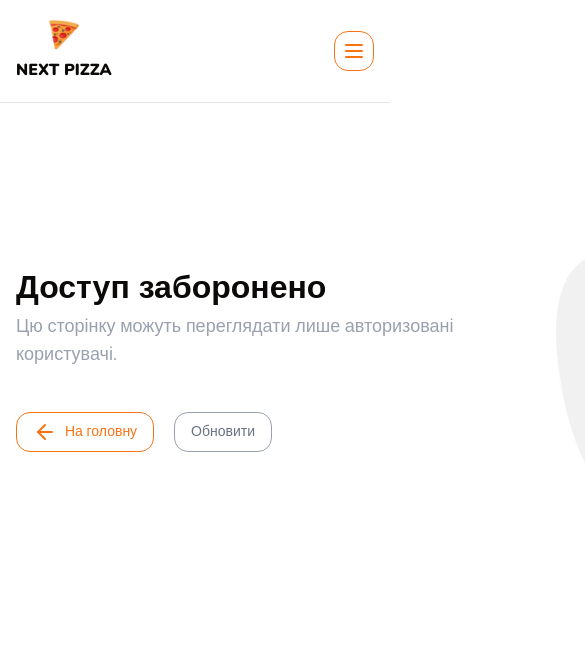
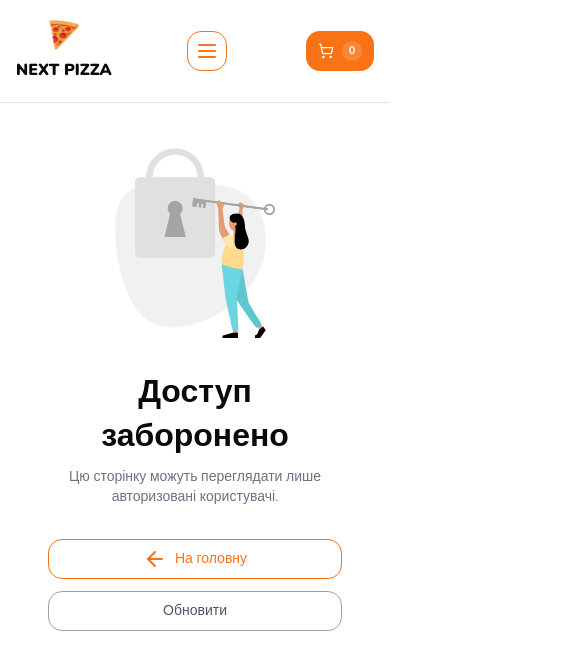
Before and after one commit to Needlife1/pizza, a Next.js app: page /not-auth in a window 390 px wide. Shown: the top 670 px of the page, 585 px wide, since content can reach past the window. Built offline with nearby package versions, Linux system fonts and the light colour scheme; no server answers.

Commit message:
finished adapting for mobile version

```diff
--- a/app/(checkout)/checkout/page.tsx
+++ b/app/(checkout)/checkout/page.tsx
@@ -19,6 +19,8 @@ import toast from 'react-hot-toast';
 import { useEffect, useState } from 'react';
 import { useSession } from 'next-auth/react';
 import { Api } from '@/shared/services/api-client';
+import Link from 'next/link';
+import { ArrowLeft } from 'lucide-react';
 
 export default function CheckoutPage() {
   const [submitting, setSubmitting] = useState(false);
@@ -87,6 +89,13 @@ export default function CheckoutPage() {
 
   return (
     <Container className="mt-10">
+      <Link
+        href="/"
+        className="self-start mb-4 text-primary hover:text-primary/90 flex items-center gap-1 text-sm md:text-base"
+      >
+        <ArrowLeft className="w-4 md:w-6" /> На головну
+      </Link>
+
       <Title
         text="Оформити замовлення"
         className="font-extrabold mb-8 text-4xl"
--- a/app/(root)/layout.tsx
+++ b/app/(root)/layout.tsx
@@ -19,7 +19,7 @@ export default function HomeLayout({
       <Suspense>
         <Header />
       </Suspense>
-      <div className="px-4 sm:px-6 lg:px-8 xl:px-10 py-25 sm:py-8 lg:py-10">
+      <div className="px-4 sm:px-6 lg:px-8 xl:px-10 pt-25 pb-5 sm:pb-25 sm:py-8 lg:py-10">
         {children}
         {modal}
       </div>
--- a/app/(root)/not-auth/page.tsx
+++ b/app/(root)/not-auth/page.tsx
@@ -3,13 +3,12 @@ import { InfoBlock } from "@/shared/components/shared";
 
 export default function NotAuthPage() {
     return (
-        <div className="mx-auto max-w-[900px] mt-20">
+      <div className="mx-auto max-w-[900px] mt-12 sm:mt-16 md:mt-20 px-4 sm:px-6 md:px-8">
         <InfoBlock
           title="Доступ заборонено"
           text="Цю сторінку можуть переглядати лише авторизовані користувачі."
           imageUrl="/assets/images/lock.png"
-
         />
       </div>
-    )
+    );
 }
--- a/app/(root)/page.tsx
+++ b/app/(root)/page.tsx
@@ -1,6 +1,5 @@
 import {
   Container,
-  // Title,
   TopBar,
   Filter,
   ProductsGroupList,
@@ -20,9 +19,6 @@ export default async function Home({
 
   return (
     <>
-      {/* <Container className="mt-10">
-        <Title text="Усі страви" size="lg" className="font-extrabold" />
-      </Container> */}
       <TopBar
         className="hidden sm:block"
         categories={categories.filter(
--- a/shared/components/shared/Header.tsx
+++ b/shared/components/shared/Header.tsx
@@ -9,7 +9,7 @@ import { SearchInput } from './SearchInput';
 import { CartButton } from './CartButton';
 import { ProfileButton } from './ProfileButton';
 import { AuthModal } from './modals';
-import { useSearchParams } from 'next/navigation';
+import { usePathname, useSearchParams } from 'next/navigation';
 import toast from 'react-hot-toast';
 import { useRouter } from 'next/navigation';
 import { Button } from '../ui';
@@ -32,6 +32,8 @@ export const Header: React.FC<Props> = ({
   const [openAuthModal, setOpenAuthModal] = React.useState(false);
   const [openMenu, setOpenMenu] = React.useState(false);
   const router = useRouter();
+  const checkout = usePathname().includes('checkout');
+
 
   const searchParams = useSearchParams();
 
@@ -88,7 +90,7 @@ export const Header: React.FC<Props> = ({
           </div>
         )}
 
-        <div className="hidden sm:flex items-center gap-3">
+        <div className={checkout ? 'hidden' : 'flex items-center gap-3'}>
           <AuthModal
             open={openAuthModal}
             onClose={() => setOpenAuthModal(false)}
--- a/shared/components/shared/InfoBlock.tsx
+++ b/shared/components/shared/InfoBlock.tsx
@@ -3,7 +3,7 @@ import { Button } from '../ui/button';
 import { ArrowLeft } from 'lucide-react';
 import { cn } from '@/shared/lib/utils';
 import { Title } from './Title';
-import { redirect } from 'next/navigation';
+import Link from 'next/link';
 
 interface Props {
   title: string;
@@ -18,40 +18,54 @@ export const InfoBlock: React.FC<Props> = ({
   text,
   imageUrl,
 }) => {
-
-//   const back = () => {
-//     redirect('/');
-// }
-
   return (
     <div
       className={cn(
-        className,
-        'flex items-center justify-between w-[840px] gap-12'
+        'mx-auto w-full max-w-[900px] px-4 sm:px-6 md:px-8',
+        className
       )}
     >
-      <div className="flex flex-col">
-        <div className="w-[445px]">
-          <Title size="lg" text={title} className="font-extrabold" />
-          <p className="text-gray-400 text-lg">{text}</p>
+      <div className="flex flex-col-reverse md:flex-row items-center md:items-start justify-between gap-8 sm:gap-10 md:gap-12">
+        {/* Текстова частина */}
+        <div className="flex flex-col text-center md:text-left">
+          <div className="max-w-[620px] md:max-w-[445px] mx-auto md:mx-0">
+            <Title
+              size="lg"
+              text={title}
+              className="font-extrabold text-xl sm:text-2xl md:text-3xl"
+            />
+            <p className="mt-2 text-gray-500 text-sm sm:text-base md:text-lg break-words">
+              {text}
+            </p>
           </div>
 
-        <div className="flex gap-5 mt-11">
-          {/* Доделать редирект */}
-          <Button variant="outline" className="gap-2">
+          <div className="flex flex-col sm:flex-row gap-3 sm:gap-5 mt-8 sm:mt-10 w-full md:w-auto">
+            <Link href="/" className="w-full sm:w-auto">
+              <Button variant="outline" className="gap-2 w-full sm:w-auto">
                 <ArrowLeft />
                 На головну
               </Button>
+            </Link>
+
+            <Link href="/profile" className="w-full sm:w-auto">
               <Button
                 variant="outline"
-            className="text-gray-500 border-gray-400 hover:bg-gray-50"
+                className="w-full sm:w-auto text-gray-600 border-gray-400 hover:bg-gray-50"
               >
                 Обновити
               </Button>
+            </Link>
           </div>
         </div>
 
-      <img src={imageUrl} alt={title} width={300} />
+        {/* Картинка */}
+        <img
+          src={imageUrl}
+          alt={title}
+          loading="lazy"
+          className="w-40 sm:w-56 md:w-[300px] h-auto object-contain"
+        />
+      </div>
     </div>
   );
 };
--- a/shared/components/shared/MobileMenu.tsx
+++ b/shared/components/shared/MobileMenu.tsx
@@ -92,11 +92,15 @@ export const MobileMenu = ({
         </div>
 
         <div className="mt-auto grid gap-2">
+
           <ProfileButton
             className="w-full"
             onClickSignIn={() => {
               handleRequestClose();
               onOpenAuth();
+            }}
+            onClickProfile={() => {
+              handleRequestClose();
             }}
           />
         </div>
--- a/shared/components/shared/ProfileButton.tsx
+++ b/shared/components/shared/ProfileButton.tsx
@@ -4,11 +4,16 @@ import { CircleUser, User } from "lucide-react";
 import Link from "next/link";
 
 interface Props {
-    onClickSignIn?: () => void;
-    className?: string;
+  onClickSignIn?: () => void;
+  onClickProfile?: () => void;
+  className?: string;
 }
 
-export const ProfileButton: React.FC<Props> = ({ onClickSignIn, className }) => {
+export const ProfileButton: React.FC<Props> = ({
+  onClickSignIn,
+  onClickProfile,
+  className,
+}) => {
   const { data: session } = useSession();
 
   return (
@@ -23,8 +28,12 @@ export const ProfileButton: React.FC<Props> = ({ onClickSignIn, className }) =>
           Увійти
         </Button>
       ) : (
-        <Link href="/profile">
-          <Button variant="secondary" className="flex items-center gap-2">
+        <Link href="/profile" >
+          <Button
+            variant="secondary"
+              className="flex items-center gap-2 w-full"
+              onClick={onClickProfile}
+          >
             <CircleUser size={18} />
             Профіль
           </Button>
--- a/shared/components/shared/modals/authModal/forms/RegisterForm.tsx
+++ b/shared/components/shared/modals/authModal/forms/RegisterForm.tsx
@@ -8,13 +8,14 @@ import { Button } from '@/shared/components/ui';
 import toast from 'react-hot-toast';
 import { registerUser } from '@/app/actions';
 import { DialogTitle } from '@radix-ui/react-dialog';
+import { signIn } from 'next-auth/react';
 
 interface Props {
   onClose?: VoidFunction;
   onClickLogin?: VoidFunction;
 }
 
-export const RegisterForm: React.FC<Props> = ({ onClose, onClickLogin }) => {
+export const RegisterForm: React.FC<Props> = ({ onClose }) => {
   const form = useForm<TFormRegisterValues>({
     resolver: zodResolver(formRegisterSchema),
     defaultValues: {
@@ -33,8 +34,15 @@ export const RegisterForm: React.FC<Props> = ({ onClose, onClickLogin }) => {
         password: data.password,
       });
 
-      toast.error('Реєстрація успішна! Підтвердіть свою пошту.', {
+      toast.success('Реєстрація успішна! Підтвердіть свою пошту.', {
         icon: '✅',
+      });
+
+      await signIn('credentials', {
+        redirect: true,
+        email: data.email,
+        password: data.password,
+        callbackUrl: '/',
       });
 
       onClose?.();
--- a/shared/constants/authOptions.ts
+++ b/shared/constants/authOptions.ts
@@ -45,7 +45,11 @@ export const authOptions: NextAuthOptions = {
           findUser.password
         );
 
-        if (!isPasswordValid || !findUser.verified) return null;
+        if (!isPasswordValid) return null;
+
+        // if (!findUser.verified) {
+        //   throw new Error('Email is not verified');
+        // }
 
         return {
           id: String(findUser.id),
```
Also changed, not shown: shared/components/shared/ProfileForm.tsx (+47 -9 lines), 1 other file (tests, documents, lock files or other folders). Lines whose indentation alone changed are shown as unchanged.
